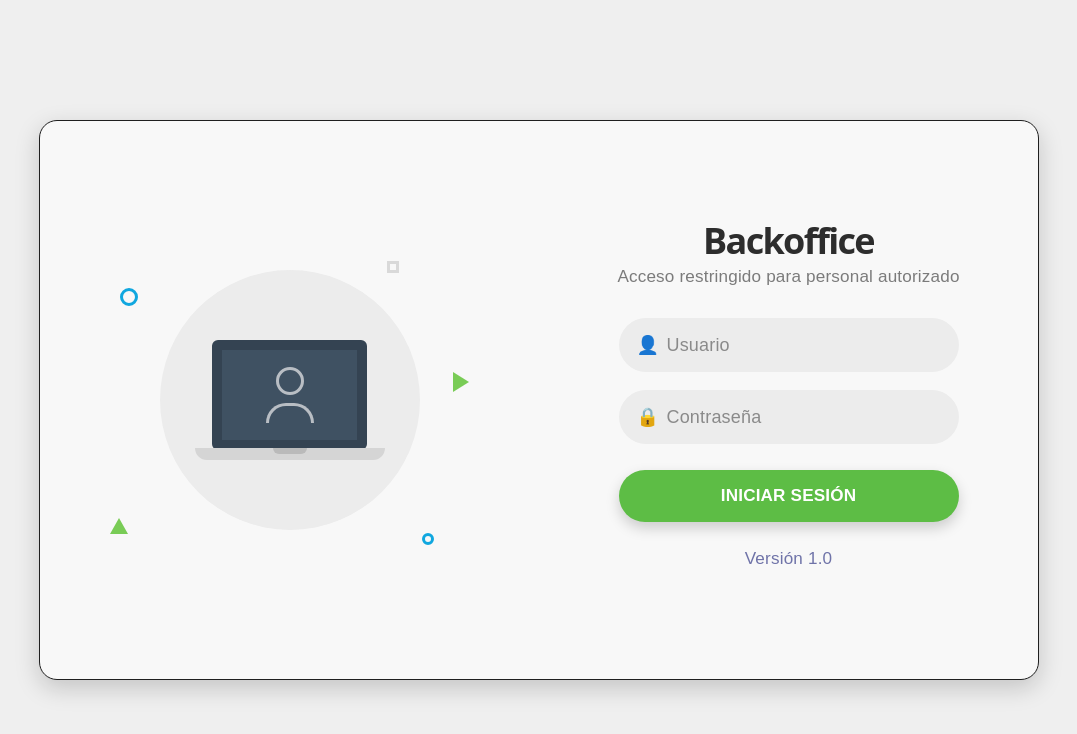
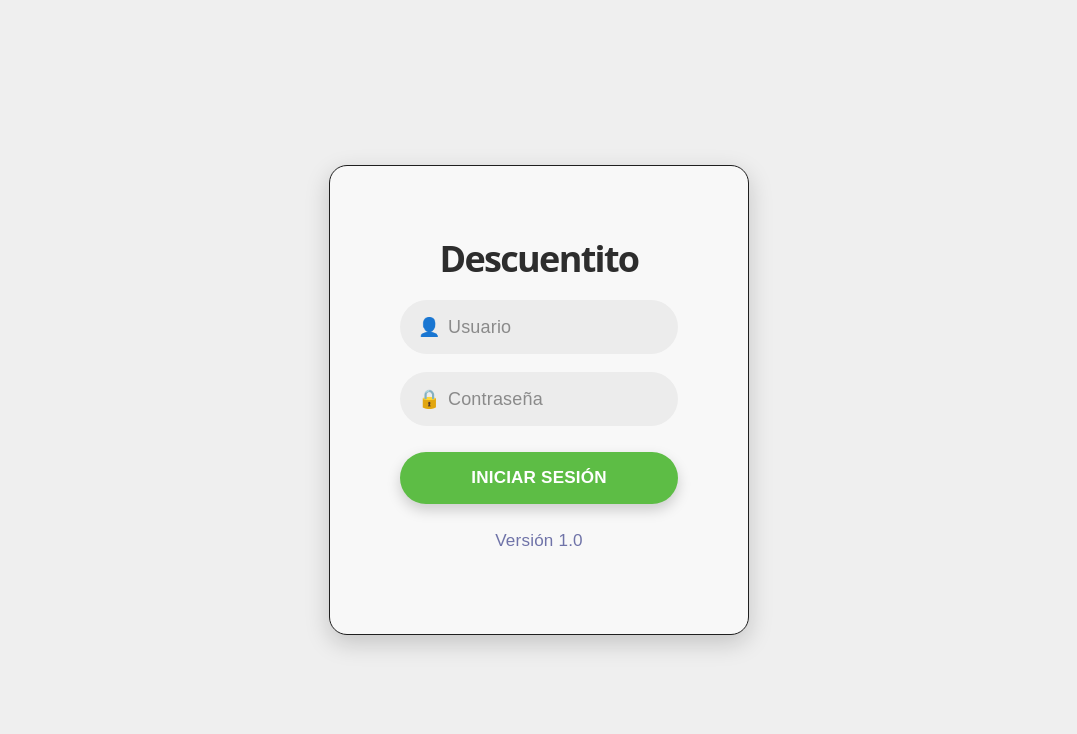
Before and after one commit to RaulSologaistoa/Descuentito, a React (Vite) app in the folder front/: page /backoffice/login in a window 1280 px wide. Shown: the top 734 px of the page, without its empty margins (101-1178 px from the left). Built offline with nearby package versions, Linux system fonts and the light colour scheme.

Commit message:
se inicia panel administracion

```diff
--- a/front/src/pages/backoffice/BackofficeLogin.css
+++ b/front/src/pages/backoffice/BackofficeLogin.css
@@ -14,45 +14,25 @@
 
 .bo-login-card {
   width: 100%;
-  max-width: 1000px;
-  min-height: 560px;
+  max-width: 420px;
+  padding: 40px 30px;
   background: #f8f8f8;
   border: 1px solid #1f1f1f;
   border-radius: 18px;
   box-shadow: 0 8px 24px rgba(0, 0, 0, 0.18);
-  display: grid;
-  grid-template-columns: 1fr 1fr;
-  overflow: hidden;
 }
 
-.bo-login-left,
 .bo-login-right {
-  position: relative;
+  width: 100%;
   display: flex;
+  flex-direction: column;
   align-items: center;
-  justify-content: center;
 }
 
 .bo-login-left {
   padding: 40px;
 }
 
-.bo-graphic-circle {
-  width: 260px;
-  height: 260px;
-  border-radius: 50%;
-  background: #ececec;
-  display: flex;
-  align-items: center;
-  justify-content: center;
-  position: relative;
-}
-
-.bo-laptop {
-  display: flex;
-  flex-direction: column;
-  align-items: center;
-}
 
 .bo-laptop-screen {
   width: 155px;
@@ -109,56 +89,6 @@
   top: 0;
 }
 
-.bo-shape {
-  position: absolute;
-}
-
-.bo-shape-1 {
-  width: 18px;
-  height: 18px;
-  border: 3px solid #10a7df;
-  border-radius: 50%;
-  top: 30%;
-  left: 16%;
-}
-
-.bo-shape-2 {
-  width: 0;
-  height: 0;
-  border-left: 9px solid transparent;
-  border-right: 9px solid transparent;
-  border-bottom: 16px solid #79cc56;
-  bottom: 26%;
-  left: 14%;
-}
-
-.bo-shape-3 {
-  width: 12px;
-  height: 12px;
-  border: 3px solid #10a7df;
-  border-radius: 50%;
-  bottom: 24%;
-  right: 21%;
-}
-
-.bo-shape-4 {
-  width: 12px;
-  height: 12px;
-  border: 3px solid #d9d9d9;
-  top: 25%;
-  right: 28%;
-}
-
-.bo-shape-5 {
-  width: 0;
-  height: 0;
-  border-top: 10px solid transparent;
-  border-bottom: 10px solid transparent;
-  border-left: 16px solid #79cc56;
-  top: 45%;
-  right: 14%;
-}
-
 .bo-login-right {
   padding: 40px;
   flex-direction: column;
@@ -184,7 +114,6 @@
 
 .bo-login-form {
   width: 100%;
-  max-width: 340px;
 }
 
 .bo-input-group {
@@ -293,7 +222,7 @@
   }
 
   .bo-login-brand h1 {
-    font-size: 1.75rem;
+    font-size: 1.8rem;
   }
 
   .bo-login-brand p {
--- a/front/src/pages/backoffice/BackofficeLogin.jsx
+++ b/front/src/pages/backoffice/BackofficeLogin.jsx
@@ -54,30 +54,9 @@ export default function BackofficeLogin() {
   return (
     <div className="bo-login-page">
       <div className="bo-login-card">
-        <div className="bo-login-left">
-          <div className="bo-graphic-circle">
-            <div className="bo-laptop">
-              <div className="bo-laptop-screen">
-                <div className="bo-user-icon">
-                  <div className="bo-user-head"></div>
-                  <div className="bo-user-body"></div>
-                </div>
-              </div>
-              <div className="bo-laptop-base"></div>
-            </div>
-          </div>
-
-          <span className="bo-shape bo-shape-blue bo-shape-1"></span>
-          <span className="bo-shape bo-shape-green bo-shape-2"></span>
-          <span className="bo-shape bo-shape-blue bo-shape-3"></span>
-          <span className="bo-shape bo-shape-gray bo-shape-4"></span>
-          <span className="bo-shape bo-shape-green bo-shape-5"></span>
-        </div>
-
         <div className="bo-login-right">
           <div className="bo-login-brand">
-            <h1>Backoffice</h1>
-            <p>Acceso restringido para personal autorizado</p>
+            <h1>Descuentito</h1>
           </div>
 
           <form onSubmit={handleSubmit} className="bo-login-form">
```
